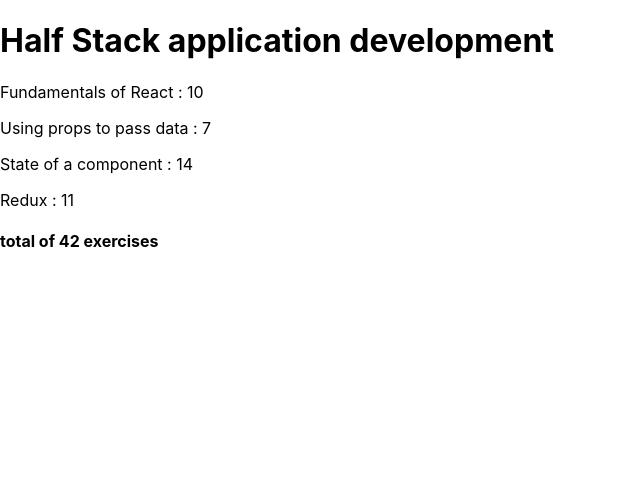
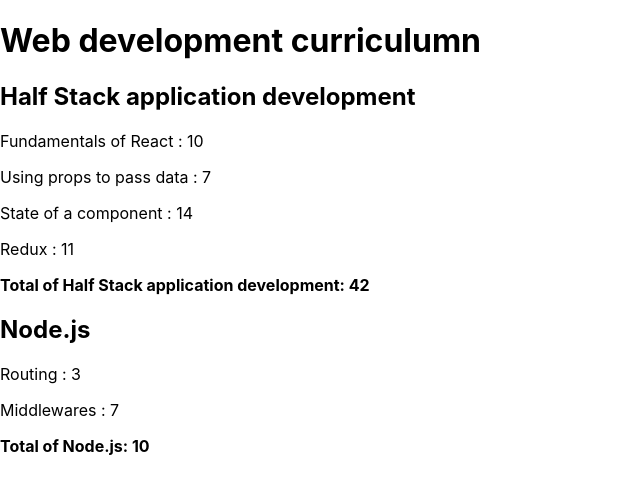
Before and after one commit to AmirAkhoundi85/Part-2, a React (Create React App) app: page / in a window 1280 px wide. Shown: the top 494 px of the page, without its empty margins (0-640 px from the left). Built offline with nearby package versions, Linux system fonts and the light colour scheme.

Commit message:
completed 2-4

```diff
--- a/src/App.js
+++ b/src/App.js
@@ -2,34 +2,59 @@
 import Course from './components/Course';
 
 function App() {
-   const course = {
+  const courses = [
+    {
+      name: "Half Stack application development",
       id: 1,
-    name: 'Half Stack application development',
       parts: [
         {
-        name: 'Fundamentals of React',
+          name: "Fundamentals of React",
           exercises: 10,
-        id: 1
+          id: 1,
         },
         {
-        name: 'Using props to pass data',
+          name: "Using props to pass data",
           exercises: 7,
-        id: 2
+          id: 2,
         },
         {
-        name: 'State of a component',
+          name: "State of a component",
           exercises: 14,
-        id: 3
+          id: 3,
         },
         {
-        name: 'Redux',
+          name: "Redux",
           exercises: 11,
-        id: 4
-      }
-    ]
-  }
+          id: 4,
+        },
+      ],
+    },
+    {
+      name: "Node.js",
+      id: 2,
+      parts: [
+        {
+          name: "Routing",
+          exercises: 3,
+          id: 1,
+        },
+        {
+          name: "Middlewares",
+          exercises: 7,
+          id: 2,
+        },
+      ],
+    },
+  ];
 
-  return <Course course={course} />
+
+  return (
+    <>
+   <h1>Web development curriculumn</h1>
+
+    {courses.map((course)=> (<Course key={course.id} course={course} />))}
+    </>
+  )
 }
 
 
--- a/src/components/Course.jsx
+++ b/src/components/Course.jsx
@@ -3,22 +3,19 @@
 import Content from "./Content";
 
 
+
 const Course = ({ course }) => {
-  // let total = 0;
-  // course.parts.forEach((item) => (total += item.exercises));
-const total = course.parts.reduce((accumulator, currentPart) => {
-  return accumulator + currentPart.exercises;
-}, 0);
+ const totalExe = course.parts.reduce((total, part)=>{
+  return total + part.exercises },0)
 
 
-
-  return (
-    <div>
-      <Header name={course.name} />
-      <Content parts={course.parts} />
-      <h4>total of {total} exercises</h4>
-    </div>
-  );
+ return (
+  <>
+  <Header name={course.name}/>
+  <Content parts={course.parts}></Content>
+  <strong>Total of {course.name}: {totalExe}</strong>
+  </>
+ )
 };
 
 export default Course;
--- a/src/components/Header.jsx
+++ b/src/components/Header.jsx
@@ -1,11 +1,7 @@
 import React from "react";
 
 const Header = ({ name }) => {
-  return (
-    <div>
-      <h1>{name}</h1>
-    </div>
-  );
+  return <h2>{name}</h2>;
 };
 
 export default Header;
```
Lines whose indentation alone changed are shown as unchanged.
